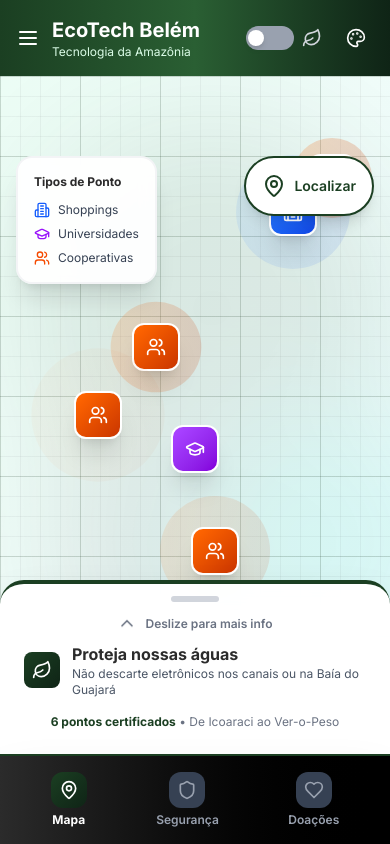
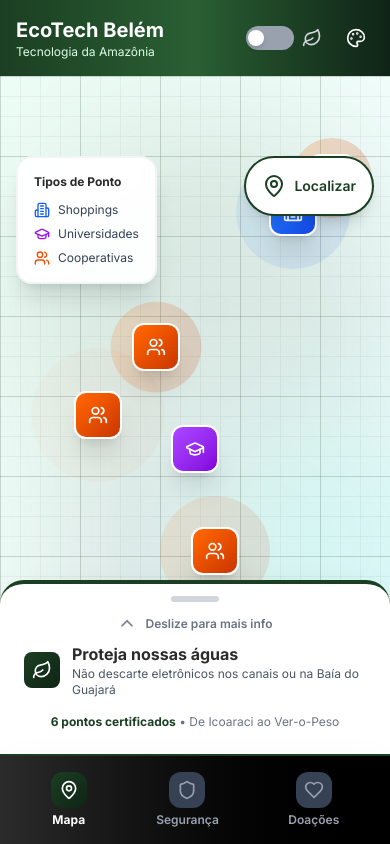
Before and after one commit to liliancassia79/EcoTech-Bel-m, a React (Vite) app: page /home in a window 390 px wide. Built offline with nearby package versions, Linux system fonts and the light colour scheme.

Commit message:
chore: remove unused hamburger icon and clean imports in Home.tsx\n\nRemove unused 'Menu' icon and clean unused imports.

```diff
--- a/src/app/components/Home.tsx
+++ b/src/app/components/Home.tsx
@@ -1,6 +1,6 @@
 import { useState } from "react";
 import { useNavigate } from "react-router";
-import { MapPin, Shield, Heart, Menu, Palette, Navigation, Info, Leaf, Building2, GraduationCap, Users } from "lucide-react";
+import { MapPin, Shield, Heart, Palette, Info, Building2, GraduationCap, Users } from "lucide-react";
 import { motion } from "motion/react";
 import { GPSButton, Badge } from "./design-system";
 import EcoModeToggle from "./EcoModeToggle";
@@ -109,7 +109,6 @@ export default function Home() {
       >
         <div className="flex items-center justify-between">
           <div className="flex items-center gap-3">
-            <Menu className="w-6 h-6" />
             <div>
               <h1 className="text-xl font-bold">EcoTech Belém</h1>
               <p className="text-xs text-green-100">Tecnologia da Amazônia</p>
```
